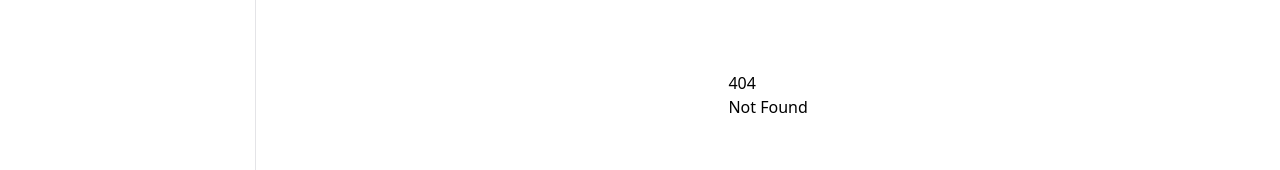
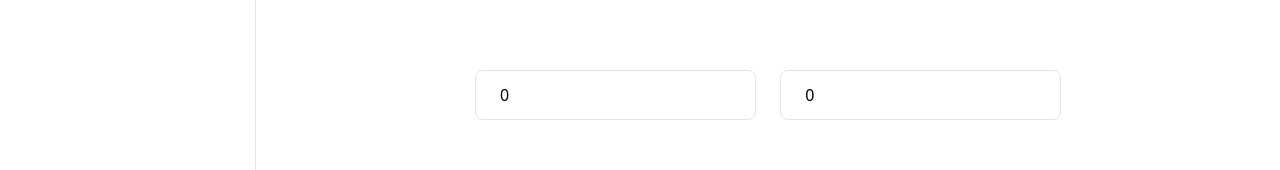
Before and after one commit to anav5704/7-guis, a SvelteKit app: page /temperature-converter in a window 1280 px wide. Before the commit this address had no page. Shown: the part 305-475 px from the top of the page. Built offline with nearby package versions, Linux system fonts and the light colour scheme.

Commit message:
feat: add temperature converter

```diff
--- /dev/null
+++ b/src/routes/temperature-converter/+page.svelte
@@ -0,0 +1,37 @@
+<script lang="ts">
+	class Temperature {
+		#c = $state(0);
+		#f = $state(0);
+
+		get c() {
+			return this.#c;
+		}
+
+		set c(temperature) {
+			this.#c = temperature;
+			this.#f = temperature * (9 / 5) + 32;
+		}
+
+		get f() {
+			return this.#f;
+		}
+
+		set f(temperature) {
+			this.#f = temperature;
+			this.c = (temperature - 32) * (5 / 9);
+		}
+	}
+
+	const temperature = new Temperature();
+</script>
+
+<div class="space-x-5">
+	<input type="number" bind:value={temperature.c} />
+	<input type="number" bind:value={temperature.f} />
+</div>
+
+<style>
+	input {
+		@apply rounded-lg border border-zinc-200 py-3 px-6;
+	}
+</style>
```
